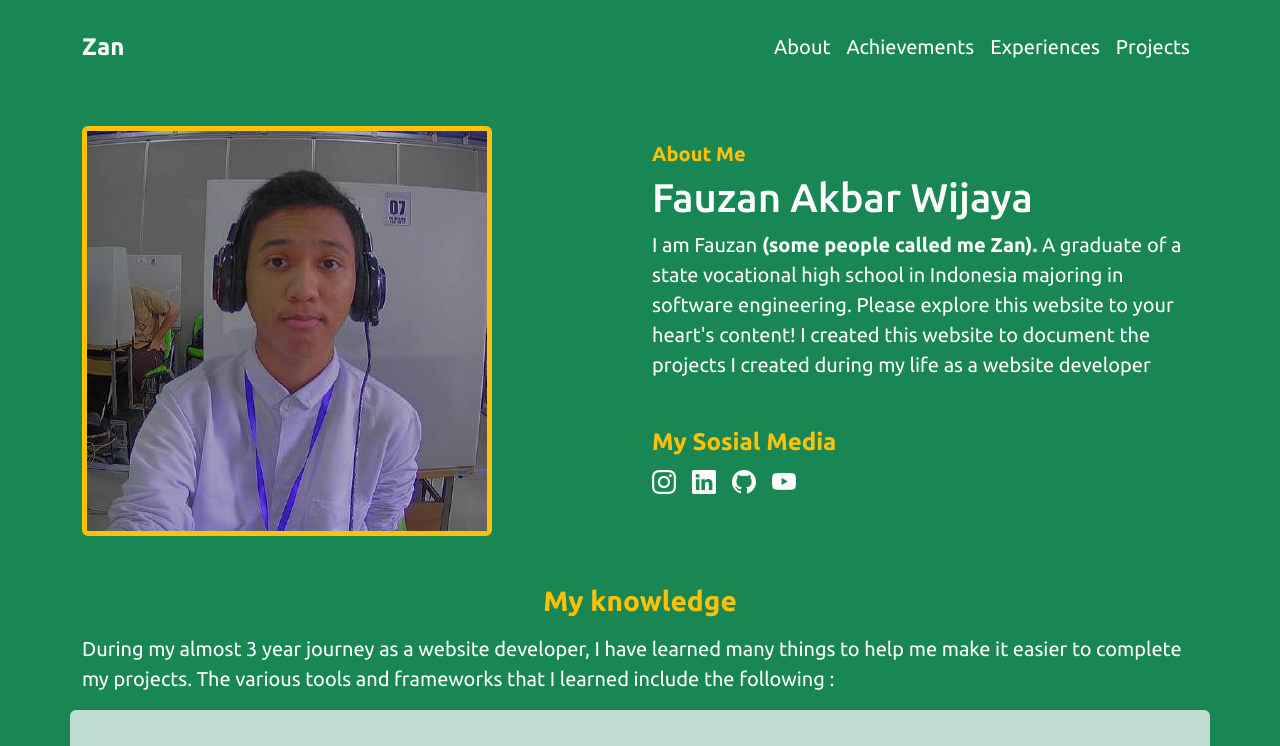
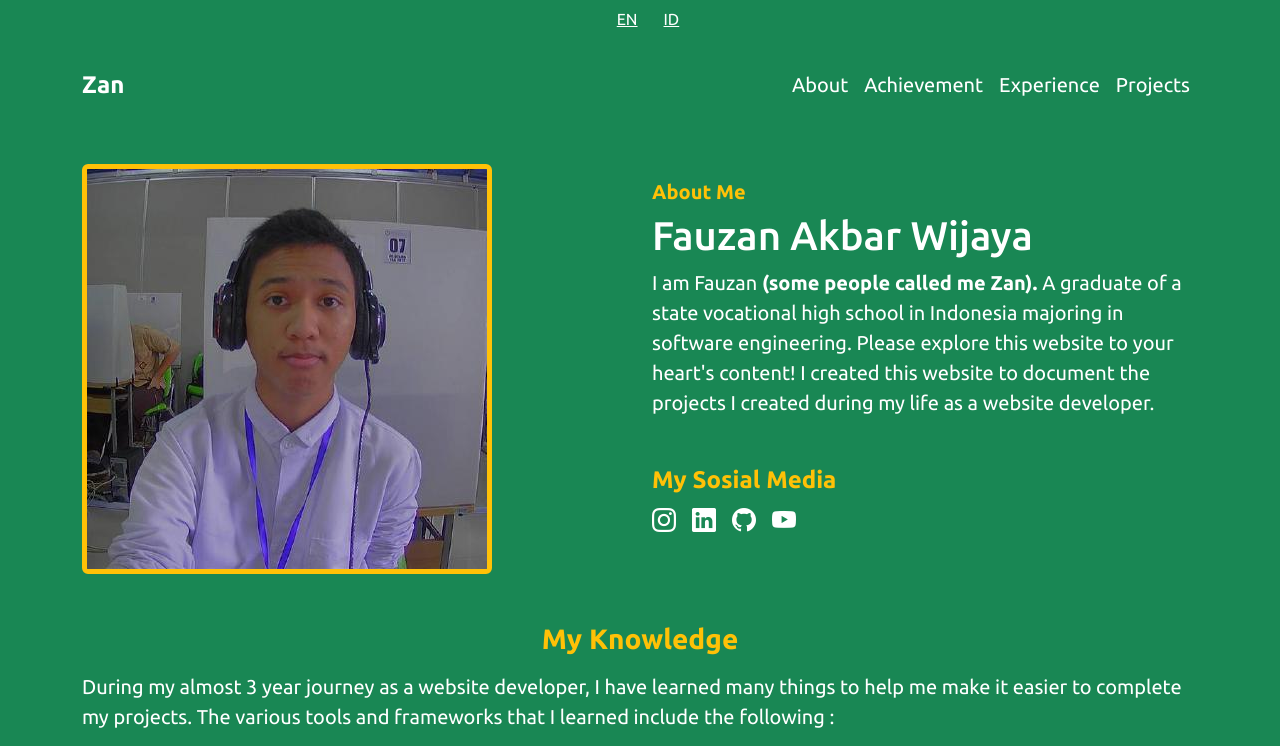
Before and after one commit to fauzanakbarwijaya/MyPortofolio, a Vue app: page /about in a window 1280 px wide. Shown: the top 746 px of the page. Built offline with nearby package versions, Linux system fonts and the light colour scheme; grey boxes are pictures that could not be loaded.

Commit message:
add change language fiture

```diff
--- a/package.json
+++ b/package.json
@@ -11,6 +11,7 @@
   "dependencies": {
     "aos": "^2.3.4",
     "vue": "^3.4.21",
+    "vue-i18n": "^9.13.1",
     "vue-router": "^4.3.2"
   },
   "devDependencies": {
--- a/src/components/Navbar.vue
+++ b/src/components/Navbar.vue
@@ -1,25 +1,42 @@
+<script>
+    export default {
+        methods: {
+            changeLocale(locale) {
+                this.$i18n.locale = locale;
+            }
+        }
+    }
+</script>
+
 <template>
+    <div class="d-flex justify-content-center ms-3">
+        <button @click="changeLocale('en')" class="btn btn-link text-white">EN</button>
+        <button @click="changeLocale('id')" class="btn btn-link text-white">ID</button>
+    </div>
     <nav class="navbar navbar-expand-lg navbar-light mt-md-3 mb-3 mb-md-5">
         <div class="container">
             <RouterLink to="/" class="navbar-brand text-white fw-bold fs-4">Zan</RouterLink>
-            <button class="navbar-toggler" type="button" data-bs-toggle="collapse" data-bs-target="#navbarSupportedContent"
-                aria-controls="navbarSupportedContent" aria-expanded="false" aria-label="Toggle navigation">
+            <button class="navbar-toggler" type="button" data-bs-toggle="collapse"
+                data-bs-target="#navbarSupportedContent" aria-controls="navbarSupportedContent" aria-expanded="false"
+                aria-label="Toggle navigation">
                 <span class="navbar-toggler-icon"></span>
             </button>
             <div class="collapse navbar-collapse" id="navbarSupportedContent">
                 <ul class="navbar-nav ms-auto mb-2 mb-lg-0 fs-5">
                     <li class="nav-item">
-                        <RouterLink to="/about" class="nav-link text-white hover-underline">About</RouterLink>
-                    </li>
-                    <li class="nav-item">
-                        <RouterLink to="/achievement" class="nav-link text-white hover-underline">Achievements
+                        <RouterLink to="/about" class="nav-link text-white hover-underline">{{ $t('navbar.about') }}
                         </RouterLink>
                     </li>
                     <li class="nav-item">
-                        <RouterLink to="/experience" class="nav-link text-white hover-underline">Experiences</RouterLink>
+                        <RouterLink to="/achievement" class="nav-link text-white hover-underline">{{ $t('navbar.achievement') }}
+                        </RouterLink>
                     </li>
                     <li class="nav-item">
-                        <RouterLink to="/project" class="nav-link text-white hover-underline">Projects</RouterLink>
+                        <RouterLink to="/experience" class="nav-link text-white hover-underline">{{ $t('navbar.experience') }}
+                        </RouterLink>
+                    </li>
+                    <li class="nav-item">
+                        <RouterLink to="/project" class="nav-link text-white hover-underline">{{ $t('navbar.projects') }}</RouterLink>
                     </li>
                 </ul>
             </div>
--- /dev/null
+++ b/src/i18n.js
@@ -0,0 +1,122 @@
+import { createI18n } from 'vue-i18n'
+import Achievement from './views/Achievement.vue'
+
+const messages = {
+  en: {
+    navbar: {
+      home: 'Home',
+      about: 'About',
+      achievement: 'Achievement',
+      projects: 'Projects',
+      experience: 'Experience',
+    },
+    home: {
+        title: 'Hello Everyone!',
+        subtitle: `I'm interested in becoming a Website Developer. making code simple and creating interactive and user friendly websites. Let's explore`,
+        myPorto: 'My Portfolio!',
+        getStarted: 'Get Started',
+        love: 'Give me as much of your love as possible!',
+    },
+    about: {
+      title: 'About Me',
+      myName: 'I am Fauzan',
+      myName2: `(some people called me Zan)`,
+      myName: 'I am Fauzan',
+      description: `
+        A graduate of a state vocational high school in Indonesia majoring in software engineering. Please explore this website to your heart's content! I created this website to document the projects I created during my life as a website developer.
+      `,
+      myMedia:'My Sosial Media',
+      myKnow: 'My Knowledge',
+      myKnow2:'During my almost 3 year journey as a website developer, I have learned many things to help me make it easier to complete my projects. The various tools and frameworks that I learned include the following :',
+      link: 'with these tools and frameworks I have received many awards as you can see here:'
+    },
+    Achievement: {
+      title:'Achievement',
+      description:'During my time as a website developer I have won several awards, including:',
+      certif1:'Certification for National Occupational junior programmers officially from the Indonesian National Professional Certification Agency',
+      certif2:'Internship certificate as a junior website developer at the Information Technology Services Center at Jakarta State University',
+      certif3:'Award certificate as the best winner of the information technology innovation competition in the field of product creation at the Satuasa Student Award #3 event',
+      link: 'I managed to get these awards from my previous valuable experiences which you can see here:'
+    },
+    experience: {
+      title: 'Experience',
+      description: `Below are some valuable experiences I have gained while living my life as a Website Developer`,
+      exOne:'have the opportunity to take the official National Junior Occupational Programmer Certification exam from the Indonesian National Professional Certification Agency',
+      exTwo:'had the opportunity to work as a frontend website developer for 4 months at Oqury Studio',
+      exThree:`Got the opportunity to take part in the 'Student Skill Competition' in the field of web design at the North Jakarta level and won #3 in the competition`,
+      exFour: `Carried out an internship for 4 months as a junior website developer at the Information Technology Service Center, Jakarta State University`,
+      exFive: `took part in the team competition in the 'Satuasa Student Award #3' event in the field of technology and information. succeeded in achieving 3rd level general results in DKI Jakarta`,
+      link:'Apart from the experience above, I also have some concrete evidence from the projects I have worked on while being a website developer. You can see it here :'
+    },
+    project: {
+      title: 'Projects',
+      description: 'Below are some of my real projects that are worthwhile',
+      visit: 'Visit Website',
+      detail: 'Detail',
+      link1:'Interested in collaborating with me?',
+      link2:'Click Here'
+    },
+  },
+  id: {
+    navbar: {
+      home: 'Beranda',
+      about: 'Tentang',
+      projects: 'Proyek',
+      achievement: 'Prestasi',
+      experience: 'Pengalaman',
+    },
+    home: {
+      title: 'Halo Semua!',
+      subtitle: `Saya tertarik menjadi Pengembang Website, menyederhanakan kode dan menciptakan situs web interaktif dan ramah pengguna. Mari jelajahi`,
+      myPorto: 'Portofolio Saya!',
+      getStarted: 'Mulai',
+      love: 'Berikan saya sebanyak mungkin cinta Anda!',
+    },
+    about: {
+      title: 'Tentang Saya',
+      myName: 'Saya adalah Fauzan',
+      myName2: `(beberapa orang memanggil saya Zan)`,
+      description: `
+        Lulusan sekolah menengah kejuruan negeri di Indonesia jurusan rekayasa perangkat lunak. Silakan jelajahi situs web ini sebebas hati! Saya membuat situs web ini untuk mendokumentasikan proyek-proyek yang saya buat selama menjadi pengembang website.
+      `,
+      myMedia: 'Sosial Media Saya',
+      myKnow: 'Pengetahuan Saya',
+      myKnow2: 'Selama hampir 3 tahun perjalanan saya sebagai pengembang website, saya telah mempelajari banyak hal untuk membantu saya menyelesaikan proyek-proyek saya. Berbagai alat dan kerangka kerja yang saya pelajari antara lain:',
+      link: 'Dengan alat dan kerangka kerja ini, saya telah menerima banyak penghargaan seperti yang dapat Anda lihat di sini:'
+    },
+    Achievement: {
+      title: 'Prestasi',
+      description: 'Selama menjadi pengembang website, saya telah meraih beberapa penghargaan, termasuk:',
+      certif1: 'Sertifikasi Okupasi Programmer Junior Nasional secara resmi dari Badan Nasional Sertifikasi Profesi Indonesia',
+      certif2: 'Sertifikat magang sebagai junior pengembang website di Pusat Layanan Teknologi Informasi Universitas Negeri Jakarta',
+      certif3: 'Sertifikat penghargaan sebagai pemenang terbaik lomba inovasi teknologi informasi dalam bidang kreasi produk pada acara Satuasa Student Award #3',
+      link: 'Saya berhasil mendapatkan penghargaan-penghargaan ini dari pengalaman berharga sebelumnya yang dapat Anda lihat di sini:'
+    },
+    experience: {
+      title: 'Pengalaman',
+      description: `Berikut adalah beberapa pengalaman berharga yang saya dapatkan selama menjadi Pengembang Website`,
+      exOne: 'Mendapat kesempatan mengikuti ujian Sertifikasi Okupasi Programmer Junior Nasional resmi dari Badan Nasional Sertifikasi Profesi Indonesia',
+      exTwo: 'Bekerja sebagai pengembang website frontend selama 4 bulan di Oqury Studio',
+      exThree: `Mendapatkan kesempatan untuk mengikuti 'Lomba Keterampilan Siswa' di bidang desain web tingkat Jakarta Utara dan meraih peringkat ke-3 dalam kompetisi tersebut.`,
+      exFour: 'Magang sebagai junior pengembang website selama 4 bulan di Pusat Layanan Teknologi Informasi, Universitas Negeri Jakarta',
+      exFive: 'Berpartisipasi dalam kompetisi tim di acara "Satuasa Student Award #3" di bidang teknologi dan informasi, berhasil meraih hasil umum level 3 di DKI Jakarta',
+      link: 'Selain pengalaman di atas, saya juga memiliki bukti konkret dari proyek-proyek yang pernah saya kerjakan sebagai pengembang website. Anda dapat melihatnya di sini:'
+    },
+    project: {
+      title: 'Proyek',
+      description: 'Berikut adalah beberapa proyek nyata saya yang patut diperhitungkan',
+      visit: 'Kunjungi Website',
+      detail: 'Detail',
+      link1: 'Tertarik berkolaborasi dengan saya?',
+      link2: 'Klik di sini'
+    },
+  },
+}
+
+const i18n = createI18n({
+  locale: 'en', // default language
+  fallbackLocale: 'en',
+  messages
+})
+
+export default i18n
--- a/src/views/About.vue
+++ b/src/views/About.vue
@@ -18,16 +18,12 @@
             </div>
             <div class="col-md-6">
                 <div class="title mt-3">
-                    <h5 class="text-warning fw-semibold">About Me</h5>
+                    <h5 class="text-warning fw-semibold">{{ $t('about.title') }}</h5>
                     <h1 class="text-white mt-2">Fauzan Akbar Wijaya</h1>
                 </div>
                 <div class="subtitle mb-3">
-                    <p class="text-white fs-5 mb-5">I am Fauzan <span class="fw-bold">(some people called me
-                            Zan).</span> A
-                        graduate of a state vocational high school in Indonesia majoring in software engineering. Please
-                        explore this website to your heart's content! I created this website to document the
-                        projects I created during my life as a website developer</p>
-                    <h4 class="text-warning fw-semibold">My Sosial Media </h4>
+                    <p class="text-white fs-5 mb-5">{{ $t('about.myName') }} <span class="fw-bold">{{ $t('about.myName2') }}. </span> {{ $t('about.description') }}</p>
+                    <h4 class="text-warning fw-semibold">{{ $t('about.myMedia') }} </h4>
                     <div class="d-flex justify-content-start">
                         <a href="https://www.instagram.com/fauzanakbarwijaya/" target="_blank"><i
                                 class="bi bi-instagram fs-4 text-white"></i></a>
@@ -42,10 +38,8 @@
             </div>
         </div>
         <div class="row">
-            <h3 class="text-warning fw-semibold text-center mb-3">My knowledge</h3>
-            <p class="text-white fs-5 mb-3">During my almost 3 year journey as a website developer, I have learned many
-                things to help me make it easier to complete my projects. The various tools and frameworks that I
-                learned include the following :
+            <h3 class="text-warning fw-semibold text-center mb-3">{{ $t('about.myKnow') }}</h3>
+            <p class="text-white fs-5 mb-3">{{ $t('about.myKnow2') }}
             </p>
             <div class="card bg-light bg-opacity-75 border-0 card-lg text-center rounded" style="height: 30%;">
                 <div class="card-body">
@@ -92,9 +86,8 @@
                 </div>
             </div>
             <div class="mt-3 mb-5">
-                <p class="fs-5 text-light">with these tools and frameworks I have received many awards as you can see
-                    here: <span>
-                        <RouterLink to="/achievement" class="text-warning text-decoration-underline fw-bold">My Achievements</RouterLink>
+                <p class="fs-5 text-light">{{ $t('about.link') }} <span>
+                        <RouterLink to="/achievement" class="text-warning text-decoration-underline fw-bold">{{ $t('navbar.achievement') }}</RouterLink>
                     </span>
                 </p>
             </div>
--- a/src/views/Achievement.vue
+++ b/src/views/Achievement.vue
@@ -13,11 +13,10 @@
     <div class="container mb-5">
         <div class="row mb-5">
             <div class="title">
-                <h3 class="text-center text-light">Achievements</h3>
+                <h3 class="text-center text-light">{{ $t('Achievement.title') }}</h3>
             </div>
             <div class="subtitle mt-3 mb-5">
-                <p class="text-white fs-4 text-center">During my time as a website developer I have won several awards,
-                    including:
+                <p class="text-white fs-4 text-center">{{ $t('Achievement.description') }}
                 </p>
             </div>
 
@@ -30,8 +29,7 @@
                     <div class="card-body">
                         <p class="text-muted">2024</p>
                         <p class="card-text">
-                            Certification for National Occupational junior programmers officially from the Indonesian
-                            National Professional Certification Agency
+                            {{ $t('Achievement.certif1') }}
                         </p>
                     </div>
                 </div>
@@ -48,8 +46,7 @@
                     <div class="card-body">
                         <p class="text-muted">2023</p>
                         <p class="card-text">
-                            Internship certificate as a junior website developer at the Information
-                            Technology Services Center at Jakarta State University
+                            {{ $t('Achievement.certif2') }}
                         </p>
                     </div>
                 </div>
@@ -66,8 +63,7 @@
                     <div class="card-body">
                         <p class="text-muted">2022</p>
                         <p class="card-text">
-                            Award certificate as the best winner of the information technology innovation competition in
-                            the field of product creation at the Satuasa Student Award #3 event
+                            {{ $t('Achievement.certif3') }}
                         </p>
                     </div>
                 </div>
@@ -76,9 +72,9 @@
 
         <div class="row mb-5">
             <p class="fs-5 text-center text-light">
-                I managed to get these awards from my previous valuable experiences which you can see here :
+                {{ $t('Achievement.link') }}
                 <span>
-                    <RouterLink to="/experience" class="text-warning text-decoration-underline fw-bold">My Experiences
+                    <RouterLink to="/experience" class="text-warning text-decoration-underline fw-bold">{{ $t('navbar.experience') }}
                     </RouterLink>
                 </span>
             </p>
--- a/src/views/Experience.vue
+++ b/src/views/Experience.vue
@@ -13,11 +13,10 @@
     <div class="container mb-5">
         <div class="row mb-5">
             <div class="title">
-                <h3 class="text-center text-light">Experiences</h3>
+                <h3 class="text-center text-light">{{ $t('experience.title') }}</h3>
             </div>
             <div class="subtitle mt-3 mb-5">
-                <p class="text-white fs-4 text-center">Below are some valuable experiences I have gained while living my
-                    life as a Website Developer </p>
+                <p class="text-white fs-4 text-center">{{ $t('experience.description') }}</p>
             </div>
 
             <div class="col-md-12 mb-3">
@@ -48,8 +47,7 @@
                     <div class="card-body">
                         <p class="text-muted">2024</p>
                         <p class="card-text">
-                            have the opportunity to take the official National Junior Occupational Programmer
-                            Certification exam from the Indonesian National Professional Certification Agency
+                            {{ $t('experience.exOne') }}
                         </p>
                     </div>
                 </div>
@@ -83,7 +81,7 @@
                     <div class="card-body">
                         <p class="text-muted">Jun - Agu 2023</p>
                         <p class="card-text">
-                            had the opportunity to work as a frontend website developer for 4 months at <span><a href="https://www.linkedin.com/company/batuloncatan/">Oqury Studio</a></span>
+                            {{ $t('experience.exTwo') }} <span><a href="https://www.linkedin.com/company/batuloncatan/">Oqury Studio</a></span>
                         </p>
                     </div>
                 </div>
@@ -113,7 +111,7 @@
                     <div class="card-body">
                         <p class="text-muted">2023</p>
                         <p class="card-text">
-                            Got the opportunity to take part in the 'Student Skill Competition' in the field of web design at the North Jakarta level and won #3 in the competition
+                            {{ $t('experience.exThree') }}
                         </p>
                     </div>
                 </div>
@@ -146,7 +144,7 @@
                     <div class="card-body">
                         <p class="text-muted">2023</p>
                         <p class="card-text">
-                            Carried out an internship for 4 months as a junior website developer at the Information Technology Service Center, Jakarta State University
+                            {{ $t('experience.exFour') }}
                         </p>
                     </div>
                 </div>
@@ -179,7 +177,7 @@
                     <div class="card-body">
                         <p class="text-muted">2022</p>
                         <p class="card-text">
-                            took part in the team competition in the 'Satuasa Student Award #3' event in the field of technology and information. succeeded in achieving 3rd level general results in DKI Jakarta
+                            {{ $t('experience.exFive') }}
 
                         </p>
                     </div>
@@ -189,9 +187,9 @@
         </div>
         <div class="row mb-5">
             <p class="fs-5 text-center text-light">
-                Apart from the experience above, I also have some concrete evidence from the projects I have worked on while being a website developer. You can see it here :
+                {{ $t('experience.link') }}
                 <span>
-                    <RouterLink to="/project" class="text-warning text-decoration-underline fw-bold">My Projects
+                    <RouterLink to="/project" class="text-warning text-decoration-underline fw-bold">{{ $t('navbar.projects') }}
                     </RouterLink>
                 </span>
             </p>
```
Also changed, not shown: src/main.js (+6 -1 lines), src/views/Home.vue (+4 -8 lines), src/views/Project.vue (+7 -7 lines), 1 other file (tests, documents, lock files or other folders).
